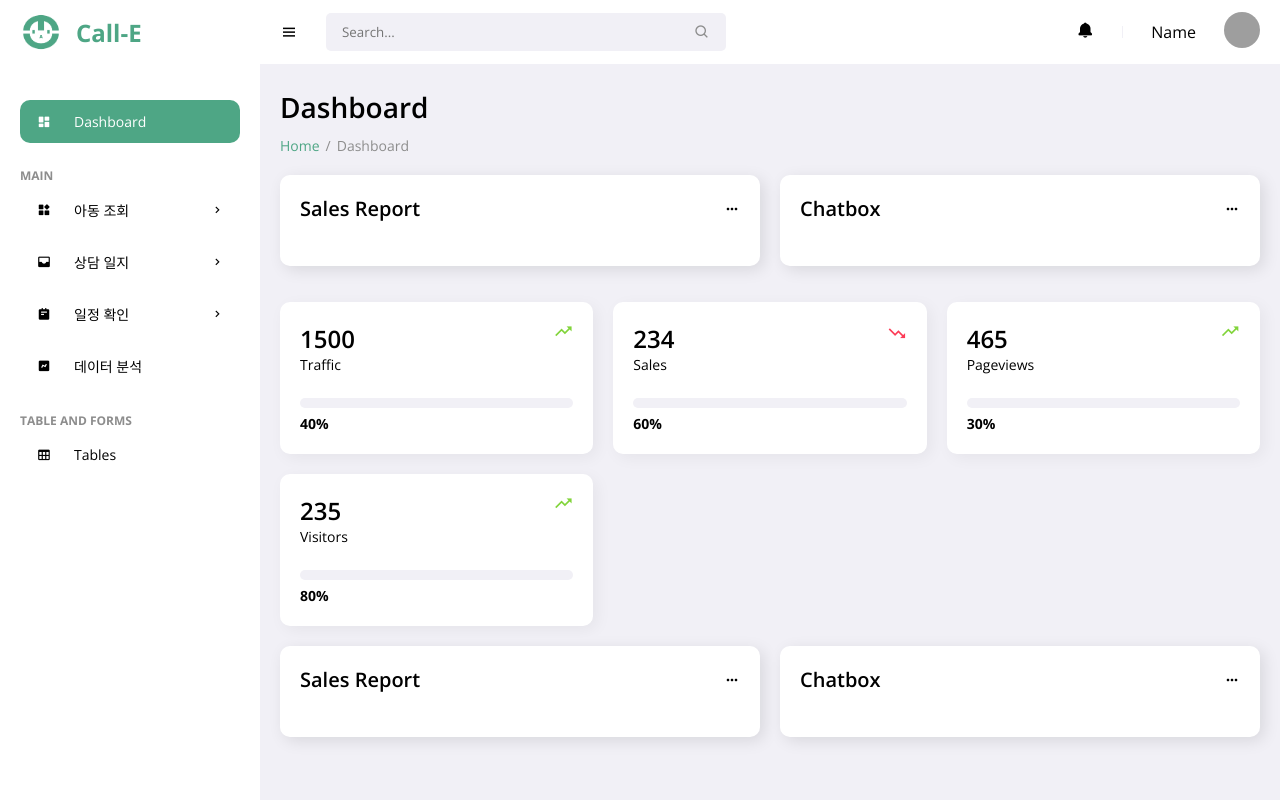
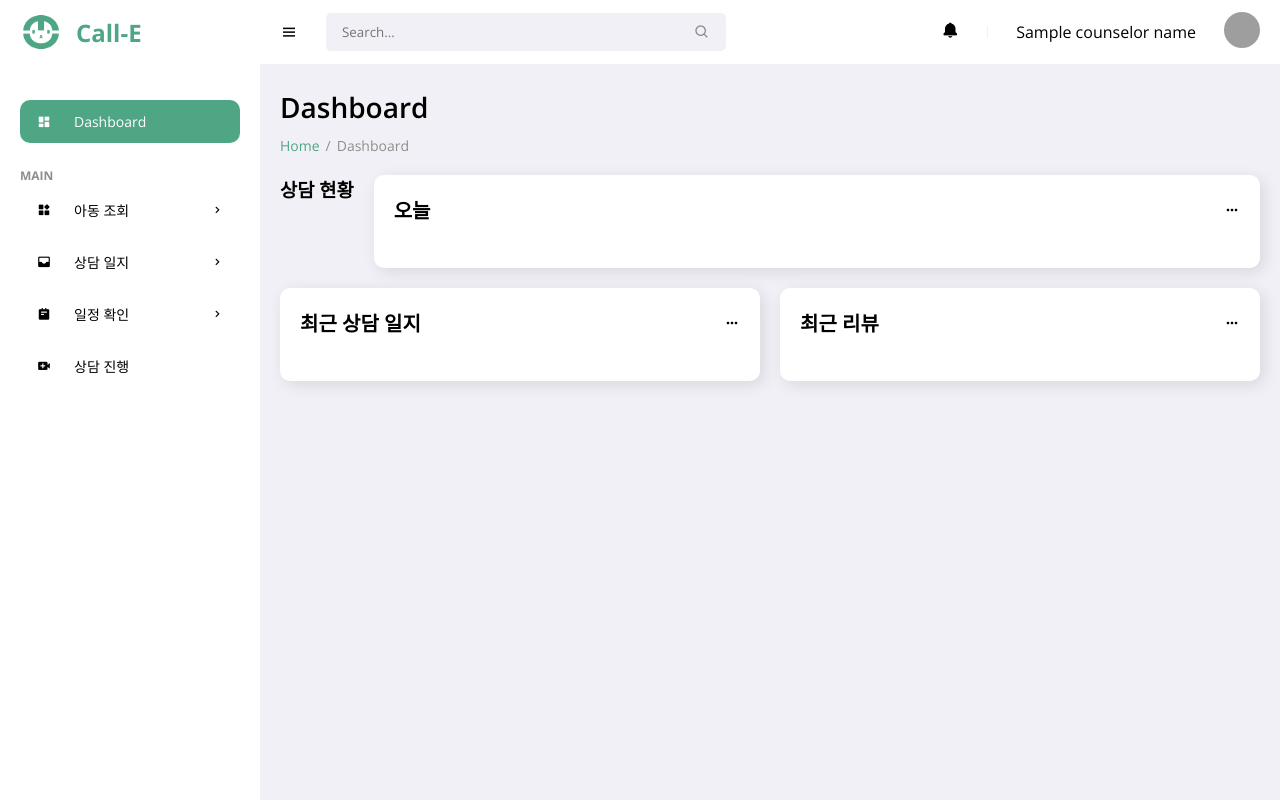
Before and after one commit to leetoryy/Capstone_Call-E, a Python web app: template templates/counselor/counselor_home.html in a window 1280 px wide. Run offline with Jinja, Linux system fonts and the light colour scheme; the template is opened without the code that fills it: most values are stand-ins (such as "Sample title", 1, 10 or a date in 2020); grey boxes are pictures that could not be loaded.

Commit message:
[Feat] 상담사 대시보드 상담 진행 목록 추가
1. 필요 없는 목록 삭제
2. 상담 진행 목록 추가
2-1. 화상 통화 boxicons 추가

```diff
--- a/templates/counselor/counselor_home.html
+++ b/templates/counselor/counselor_home.html
@@ -15,17 +15,17 @@
   <body>
     <!-- SIDEBAR -->
     <section id="sidebar">
-      <a href="/templates/counselor/counselor_home.html" class="brand"><img src="/static/images/icon.png" width="50" alt="" />Call-E</a>
+      <a href="/counselor_home" class="brand"><img src="/static/images/icon.png" width="50" alt="" />Call-E</a>
       <ul class="side-menu">
         <li>
-          <a href="/templates/counselor/counselor_home.html" class="active"> <i class="bx bxs-dashboard icon"></i> Dashboard</a>
+          <a href="/counselor_home" class="active"><i class="bx bxs-dashboard icon"></i> Dashboard</a>
         </li>
         <li class="divider" data-text="main">Main</li>
         <li>
           <a href="#"><i class="bx bxs-widget icon"></i> 아동 조회 <i class="bx bx-chevron-right icon-right"></i></a>
           <ul class="side-dropdown">
-            <li><a href="/templates/counselor/child_list.html">모든 아동 조회</a></li>
-            <li><a href="/templates/counselor/child_list.html">매칭 아동 조회</a></li>
+            <li><a href="/child_list">모든 아동 조회</a></li>
+            <li><a href="/child_list">담당 아동 조회</a></li>
           </ul>
         </li>
         <li>
@@ -38,16 +38,12 @@
         <li>
           <a href="#"><i class="bx bxs-notepad icon"></i> 일정 확인 <i class="bx bx-chevron-right icon-right"></i></a>
           <ul class="side-dropdown">
-            <li><a href="#">월별 일정</a></li>
-            <li><a href="#">주간 일정</a></li>
+            <li><a href="#">월별 일정 확인</a></li>
+            <li><a href="#">주간 일정 확인</a></li>
           </ul>
         </li>
         <li>
-          <a href="#"><i class="bx bxs-chart icon"></i> 데이터 분석 </a>
-        </li>
-        <li class="divider" data-text="table and forms">Table and forms</li>
-        <li>
-          <a href="#"><i class="bx bx-table icon"></i> Tables</a>
+          <a href="/counseling"><i class="bx bxs-video-plus icon"></i> 상담 진행 </a>
         </li>
       </ul>
     </section>
@@ -68,7 +64,7 @@
           <i class="bx bxs-bell icon"></i>
         </a>
         <span class="divider"></span>
-        <span>Name</span>
+        <span id="counselorNameSpan">{{ counselor_name }}</span>
         <div class="profile">
           <img src="https://cdn-icons-png.flaticon.com/512/3135/3135789.png" alt="" />
           <ul class="profile-link">
@@ -96,103 +92,34 @@
         </ul>
 
         <div class="data">
+          <div class="content-data2">
+            <div class="head">
+              <h3>상담 현황</h3>
+            </div>
+          </div>
           <div class="content-data">
             <div class="head">
-              <h3>Sales Report</h3>
+              <h3>오늘</h3>
               <div class="menu">
                 <i class="bx bx-dots-horizontal-rounded icon"></i>
-                <ul class="menu-link">
-                  <li><a href="#">Edit</a></li>
-                  <li><a href="#">Save</a></li>
-                  <li><a href="#">Remove</a></li>
-                </ul>
+              </div>
+            </div>
+          </div>
+        </div>
+        <div class="data">
+          <div class="content-data">
+            <div class="head">
+              <h3>최근 상담 일지</h3>
+              <div class="menu">
+                <i class="bx bx-dots-horizontal-rounded icon"></i>
               </div>
             </div>
           </div>
           <div class="content-data">
             <div class="head">
-              <h3>Chatbox</h3>
+              <h3>최근 리뷰</h3>
               <div class="menu">
                 <i class="bx bx-dots-horizontal-rounded icon"></i>
-                <ul class="menu-link">
-                  <li><a href="#">Edit</a></li>
-                  <li><a href="#">Save</a></li>
-                  <li><a href="#">Remove</a></li>
-                </ul>
-              </div>
-            </div>
-          </div>
-        </div>
-        <div class="info-data">
-          <div class="card">
-            <div class="head">
-              <div>
-                <h2>1500</h2>
-                <p>Traffic</p>
-              </div>
-              <i class="bx bx-trending-up icon"></i>
-            </div>
-            <span class="progress" data-value="40%"></span>
-            <span class="label">40%</span>
-          </div>
-          <div class="card">
-            <div class="head">
-              <div>
-                <h2>234</h2>
-                <p>Sales</p>
-              </div>
-              <i class="bx bx-trending-down icon down"></i>
-            </div>
-            <span class="progress" data-value="60%"></span>
-            <span class="label">60%</span>
-          </div>
-          <div class="card">
-            <div class="head">
-              <div>
-                <h2>465</h2>
-                <p>Pageviews</p>
-              </div>
-              <i class="bx bx-trending-up icon"></i>
-            </div>
-            <span class="progress" data-value="30%"></span>
-            <span class="label">30%</span>
-          </div>
-          <div class="card">
-            <div class="head">
-              <div>
-                <h2>235</h2>
-                <p>Visitors</p>
-              </div>
-              <i class="bx bx-trending-up icon"></i>
-            </div>
-            <span class="progress" data-value="80%"></span>
-            <span class="label">80%</span>
-          </div>
-        </div>
-        <div class="data">
-          <div class="content-data">
-            <div class="head">
-              <h3>Sales Report</h3>
-              <div class="menu">
-                <i class="bx bx-dots-horizontal-rounded icon"></i>
-                <ul class="menu-link">
-                  <li><a href="#">Edit</a></li>
-                  <li><a href="#">Save</a></li>
-                  <li><a href="#">Remove</a></li>
-                </ul>
-              </div>
-            </div>
-          </div>
-          <div class="content-data">
-            <div class="head">
-              <h3>Chatbox</h3>
-              <div class="menu">
-                <i class="bx bx-dots-horizontal-rounded icon"></i>
-                <ul class="menu-link">
-                  <li><a href="#">Edit</a></li>
-                  <li><a href="#">Save</a></li>
-                  <li><a href="#">Remove</a></li>
-                </ul>
               </div>
             </div>
           </div>
```
